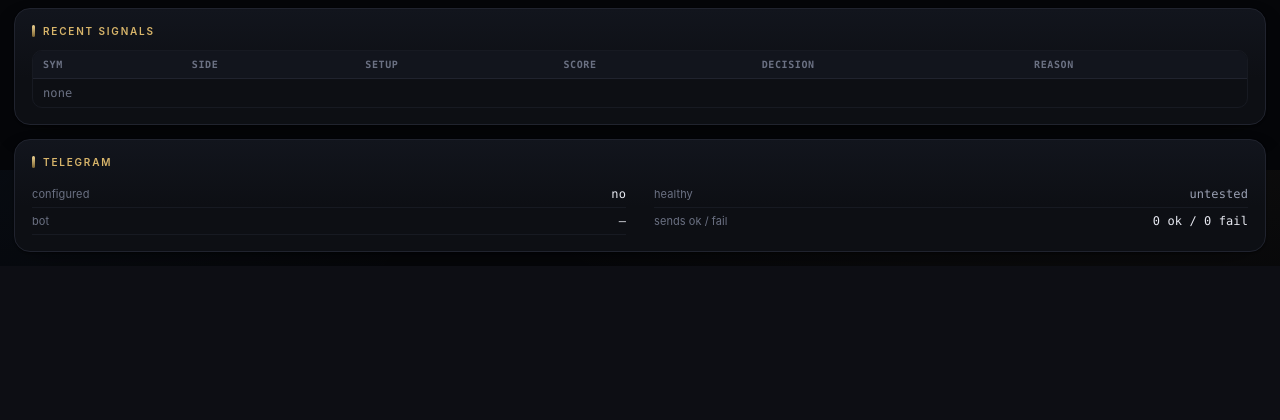
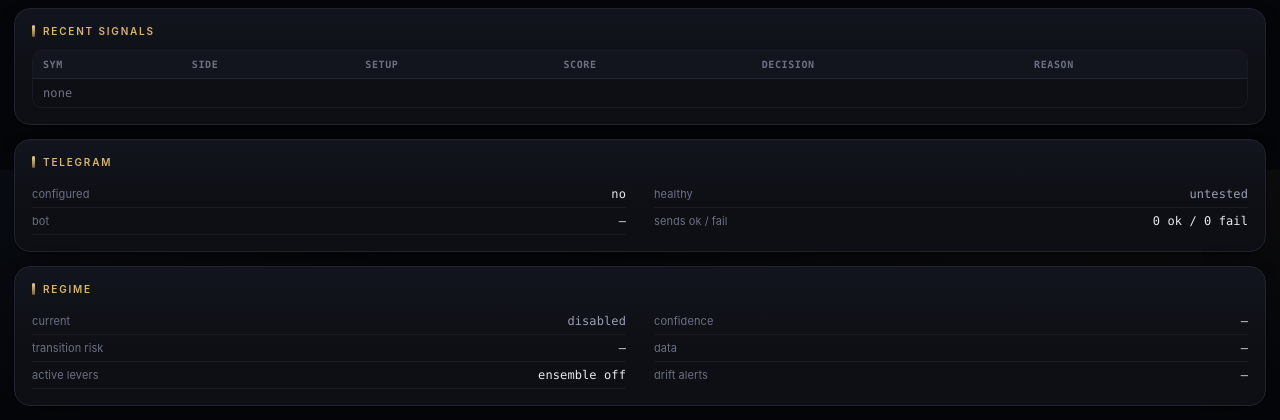
Before and after one commit to tuhanba/aurvexai, a Flask app: page / in a window 1280 px wide. Shown: the part 3830-4250 px from the top of the page. Before the commit the page ends 4092 px from the top, so only its background shows below. Run offline with Flask 3, Linux system fonts and the light colour scheme; data that the repository does not hold is empty.

Commit message:
feat(dashboard): visible Regime card — close the UI gap
Telegram was already fully wired (23 alerts incl. regime_change) and /api/regime
already returned the data, but the dashboard PAGE had no regime panel — you could
only see it via the raw API. Add a visible Regime card that fetches /api/regime
and shows: current regime label (colour-coded), confidence, transition risk, data
status, which regime levers are active, and any drift alerts (non-ACTIVE legs).
Reads "disabled/observe-only" cleanly when the ensemble/flags are off.

Tests: assert the rendered index contains the wired Regime card. Dashboard +
Telegram suites green (82).

Co-Authored-By: Claude Opus 4.8 <noreply@anthropic.com>
Claude-Session: https://claude.ai/code/session_018JgFmqfYUovKiCUZzpMG8E

```diff
--- a/src/aurvex/dashboard/templates/index.html
+++ b/src/aurvex/dashboard/templates/index.html
@@ -721,6 +721,19 @@ tr:last-child td{border-bottom:none}
     </div>
   </div>
 
+  <!-- Regime (regime-adaptive portfolio; observational unless flags on) -->
+  <div class="card">
+    <div class="card-title">Regime</div>
+    <div class="grid g2" style="gap:0 28px">
+      <div class="row"><span class="row-label">current</span><span id="rgLabel" class="row-val">—</span></div>
+      <div class="row"><span class="row-label">confidence</span><span id="rgConf" class="row-val">—</span></div>
+      <div class="row"><span class="row-label">transition risk</span><span id="rgTrans" class="row-val">—</span></div>
+      <div class="row"><span class="row-label">data</span><span id="rgData" class="row-val">—</span></div>
+      <div class="row"><span class="row-label">active levers</span><span id="rgFlags" class="row-val">—</span></div>
+      <div class="row"><span class="row-label">drift alerts</span><span id="rgDrift" class="row-val">—</span></div>
+    </div>
+  </div>
+
 </main>
 
 <script>
@@ -731,7 +744,7 @@ async function getJSON(u){const r=await fetch(u);return r.json();}
 
 async function refresh(){
   try{
-    const [st,fn,me,op,cl,sg,sh,ac,tg,pm,sv,ss,qp,mo,shl,dg,bn,eq,lr,hi] = await Promise.all([
+    const [st,fn,me,op,cl,sg,sh,ac,tg,pm,sv,ss,qp,mo,shl,dg,bn,eq,lr,hi,rg] = await Promise.all([
       getJSON('/api/status'), getJSON('/api/funnel'), getJSON('/api/metrics'),
       getJSON('/api/trades/open'), getJSON('/api/trades/closed'),
       getJSON('/api/signals'), getJSON('/api/shadow'),
@@ -741,7 +754,7 @@ async function refresh(){
       getJSON('/api/missed_opportunity'), getJSON('/api/setup_health'),
       getJSON('/api/diagnosis'), getJSON('/api/binance'),
       getJSON('/api/equity_curve'), getJSON('/api/live_readiness'),
-      getJSON('/api/history')
+      getJSON('/api/history'), getJSON('/api/regime')
     ]);
 
     // ── Mode banner (Task 4): PAPER / DRY_RUN / TESTNET / LIVE ──
@@ -1376,6 +1389,33 @@ async function refresh(){
     document.getElementById('tgBot').textContent = tg.bot_username?('@'+tg.bot_username):'—';
     document.getElementById('tgSends').textContent = (tg.sends_ok||0)+' ok / '+(tg.sends_failed||0)+' fail';
 
+    // ── Regime (observational unless the levers are enabled) ──
+    (function(){
+      const L=rg&&rg.latest, F=(rg&&rg.flags)||{};
+      const lbl=document.getElementById('rgLabel');
+      if(!rg||!rg.enabled){ lbl.textContent='disabled'; lbl.className='row-val neu';
+        document.getElementById('rgConf').textContent='—';
+        document.getElementById('rgTrans').textContent='—';
+        document.getElementById('rgData').textContent='—';
+        document.getElementById('rgFlags').textContent='ensemble off';
+        document.getElementById('rgDrift').textContent='—'; return; }
+      lbl.textContent=L?L.label:'—';
+      lbl.className='row-val '+(L&&L.label&&L.label.indexOf('TREND')>=0?'pos':L&&L.label==='PANIC'?'neg':'neu');
+      document.getElementById('rgConf').textContent=L?Math.round((L.confidence||0)*100)+'%':'—';
+      const tr=L?(L.transition_risk||0):0;
+      const trEl=document.getElementById('rgTrans');
+      trEl.textContent=L?Math.round(tr*100)+'%':'—'; trEl.className='row-val '+(tr>0.5?'neg':tr>0.3?'neu':'pos');
+      const dEl=document.getElementById('rgData');
+      dEl.textContent=L?(L.data_ok?'ok':'incomplete'):'—'; dEl.className='row-val '+(L&&L.data_ok?'pos':'neg');
+      const on=Object.keys(F).filter(k=>F[k]);
+      document.getElementById('rgFlags').textContent=on.length?on.join(', '):'observe-only';
+      const dr=(rg&&rg.drift_state)||{};
+      const alerts=Object.entries(dr).filter(([k,v])=>v&&v.state&&v.state!=='ACTIVE');
+      const drEl=document.getElementById('rgDrift');
+      drEl.textContent=alerts.length?alerts.map(([k,v])=>k.split(':').pop()+' '+v.state).join(', '):'none';
+      drEl.className='row-val '+(alerts.length?'neg':'pos');
+    })();
+
     // ── System State ──
     const row = (k,v)=>`<div><span class="row-label">${k} </span><span class="row-val">${v}</span></div>`;
     document.getElementById('sysState').innerHTML = [
```
Also changed, not shown: tests/test_regime_dashboard.py (+13 -0 lines).
